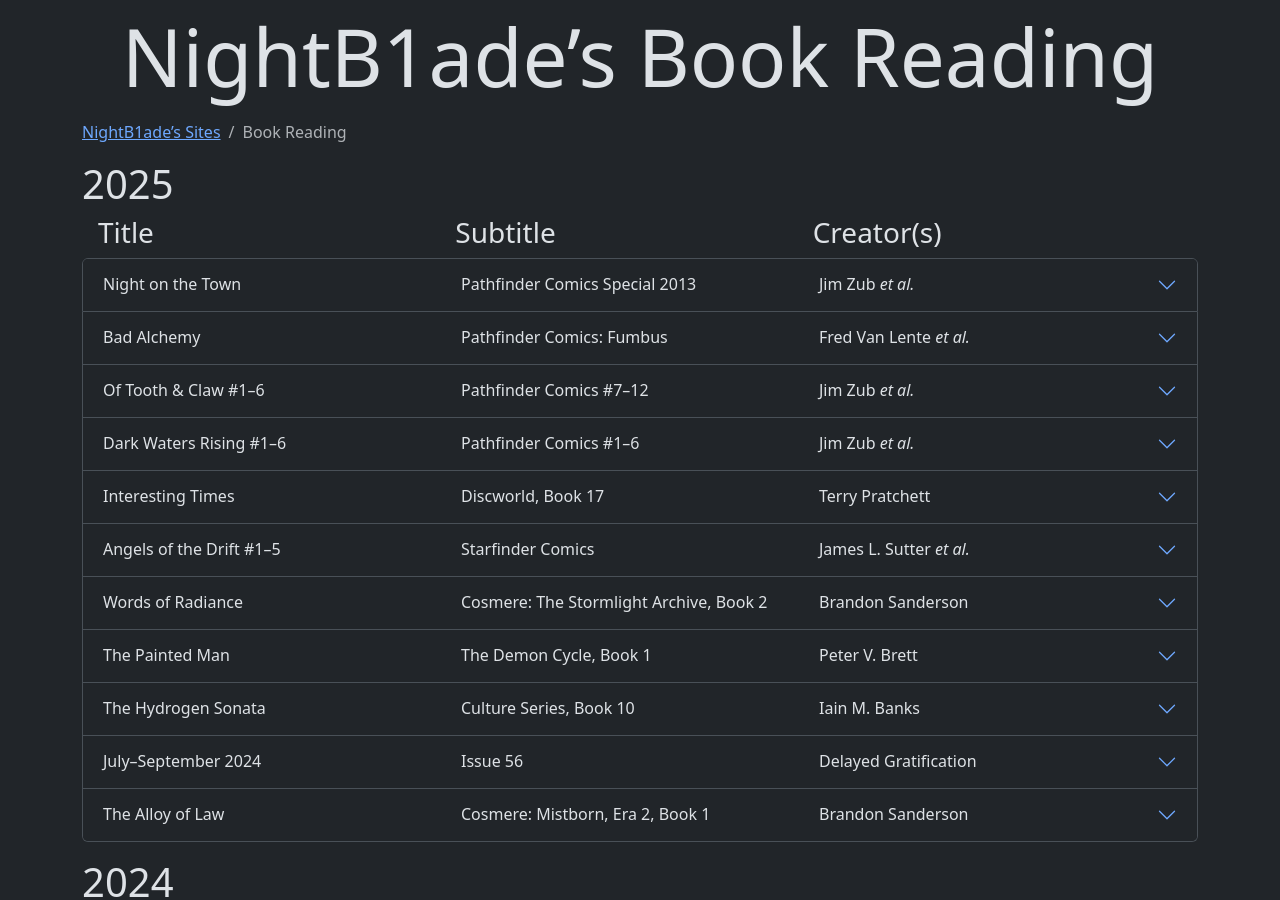
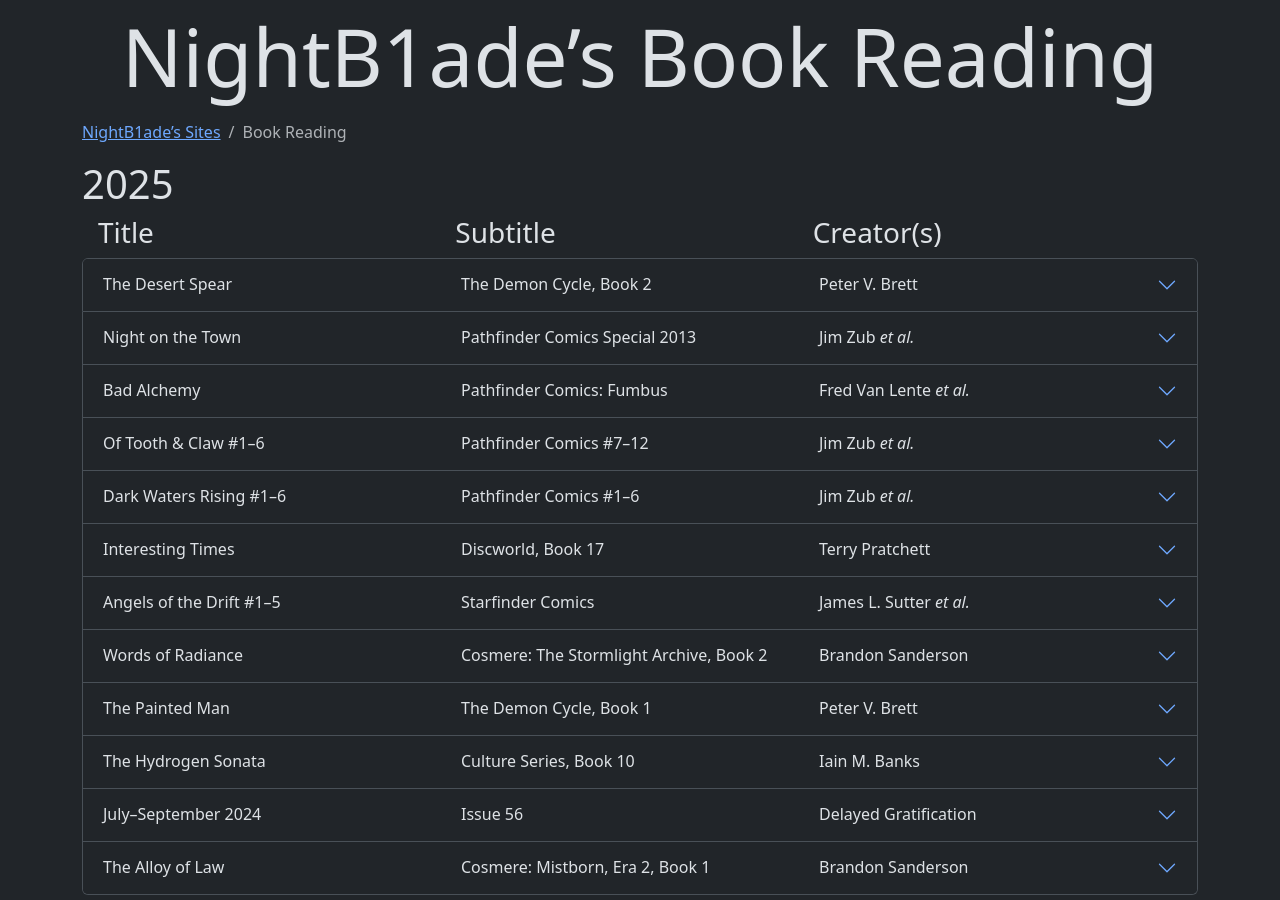
Before and after one commit to NightB1ade/BookReading, a Jekyll site: the page built from index.html, in a window 1280 px wide and 900 px high. Built offline with Jekyll 4.4.1, drawn with Linux system fonts in a browser that asks for light colours; some of the changed lines change nothing that is shown.

Commit message:
The Desert Spear: Add

```diff
--- a/_data/ReadingList.json
+++ b/_data/ReadingList.json
@@ -2350,4 +2350,58 @@
 				, "percentage": 1
 		}]
 	}
+	, {
+		"title": "The Desert Spear"
+		, "subtitle": "The Demon Cycle, Book 2"
+		, "creators": [
+			"Peter V. Brett"
+		]
+		, "numPages": 639
+		, "notes": []
+		, "isbns": [{
+			"isbn": "9780345503817"
+			, "description": "Paperback"
+		}]
+		, "progress": [{
+				"date": "2025-03-29"
+				, "page": 33
+			}
+			, {
+				"date": "2025-03-30"
+				, "page": 74
+			}
+			, {
+				"date": "2025-04-01"
+				, "page": 128
+			}
+			, {
+				"date": "2025-04-02"
+				, "page": 203
+			}
+			, {
+				"date": "2025-04-07"
+				, "page": 268
+			}
+			, {
+				"date": "2025-04-08"
+				, "page": 392
+			}
+			, {
+				"date": "2025-04-09"
+				, "page": 412
+			}
+			, {
+				"date": "2025-04-11"
+				, "page": 490
+			}
+			, {
+				"date": "2025-04-12"
+				, "page": 525
+			}
+			, {
+				"date": "2025-04-16"
+				, "page": 639
+			}
+		]
+	}
 ]
```
